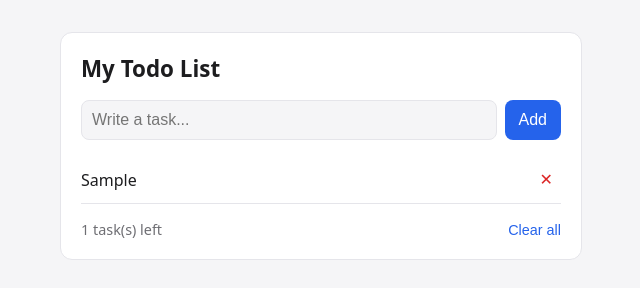
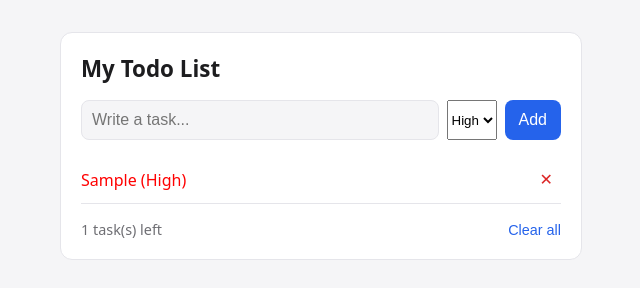
Before and after one commit to amtayyeb/local-storage-project, a plain HTML site: page index.html in a window 1280 px wide. Both pictures are taken after typing "Sample" into the empty fields and a click on the button "Add". Shown: the whole page, without its empty margins (319-959 px from the left). Drawn offline with Linux system fonts and the light colour scheme.

Commit message:
add High and low priority

```diff
--- a/index.html
+++ b/index.html
@@ -7,11 +7,16 @@
   <title>Todo List - localStorage Project</title>
   <link rel="stylesheet" href="style.css">
 </head>
+
 <body>
   <div class="box">
     <h1>My Todo List</h1>
     <div class="row">
       <input id="taskInput" type="text" placeholder="Write a task..." />
+      <select id="prioritySelect">
+        <option value="High">High</option>
+        <option value="Low">Low</option>
+      </select>
       <button id="addBtn">Add</button>
     </div>
     <ul id="taskList"></ul>
--- a/script.js
+++ b/script.js
@@ -1,5 +1,6 @@
 // 1. HTML elements ko pakadna
 const input = document.getElementById("taskInput");
+const prioritySelect = document.getElementById("prioritySelect");
 const addBtn = document.getElementById("addBtn");
 const list = document.getElementById("taskList");
 const count = document.getElementById("count");
@@ -35,7 +36,8 @@ function render() {
         if (task.done) li.className = "done";
 
         const span = document.createElement("span");
-        span.textContent = task.text;
+      span.textContent = task.text + " (" + (task.priority || "Low") + ")";
+      if (task.priority === "High") span.style.color = "red";
         span.onclick = function () {          // click par done / not done
             tasks[index].done = !tasks[index].done;
             saveTasks();
@@ -62,7 +64,7 @@ function render() {
 function addTask() {
     const text = input.value.trim();
     if (text === "") return;                // khali task nahi
-    tasks.push({ text: text, done: false });
+   tasks.push({ text: text, done: false, priority: prioritySelect.value });
     input.value = "";
     saveTasks();
     render();
```
